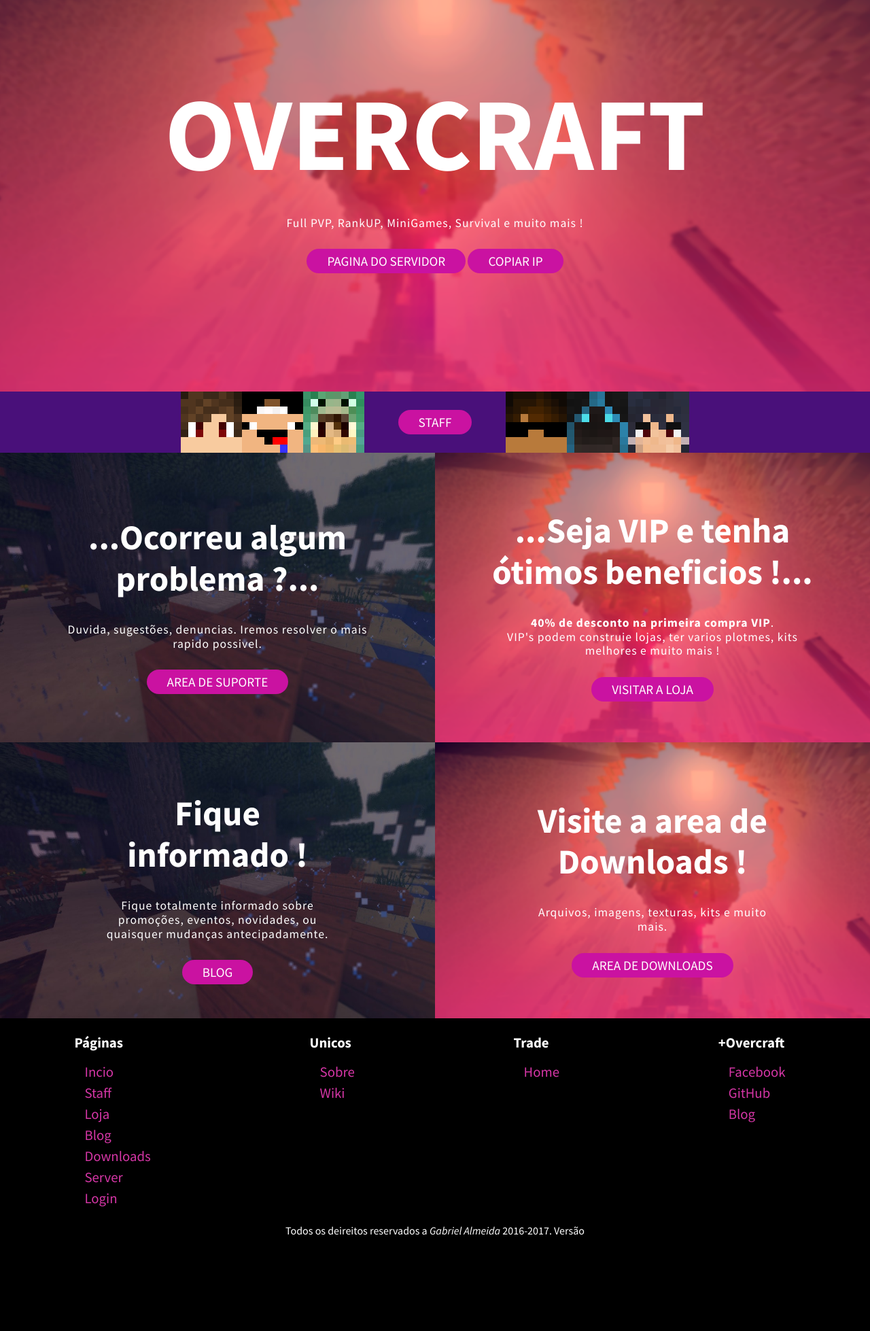
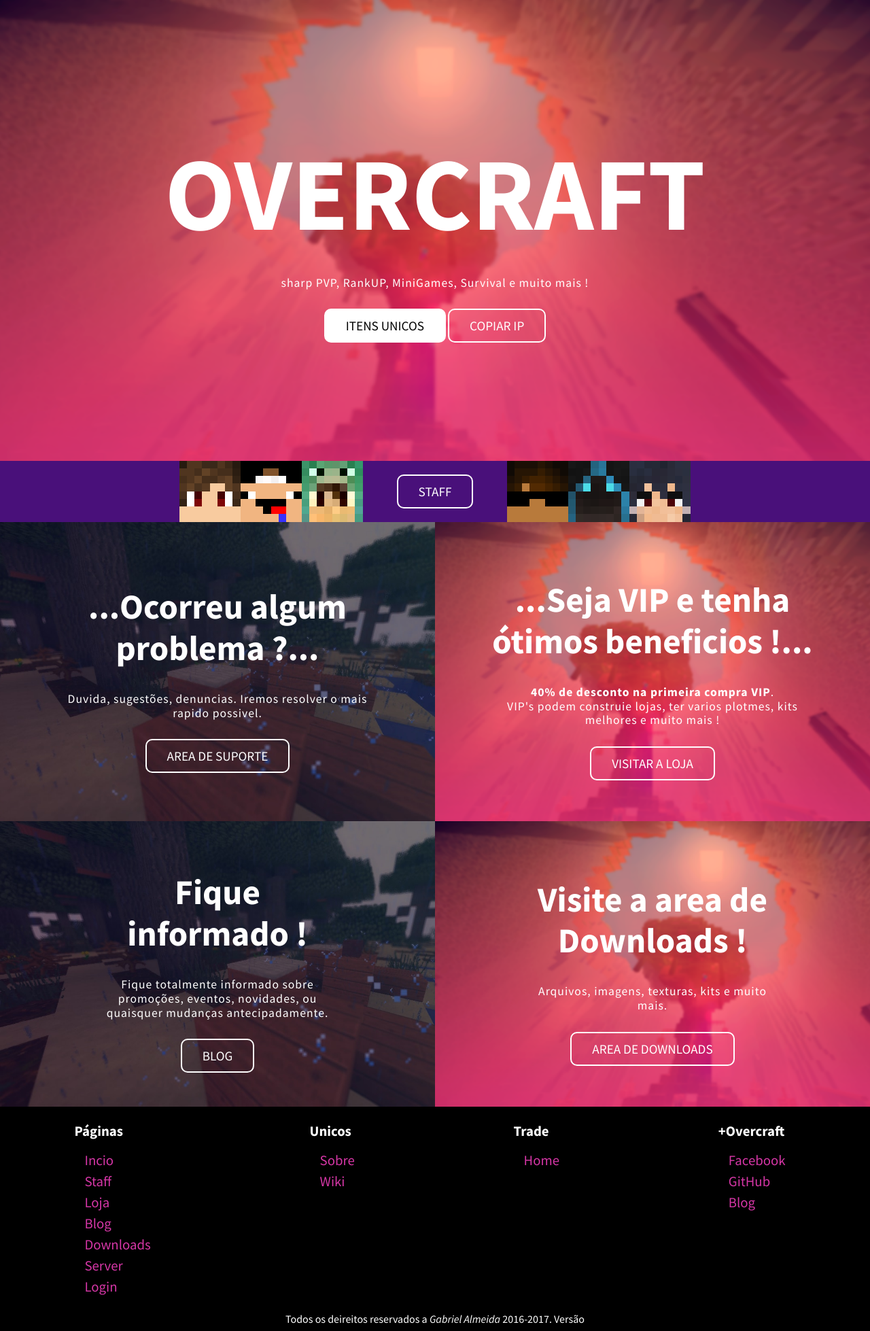
Before and after one commit to overcraftserver/website, a PHP site: page / in a window 1280 px wide. Shown: the part 88-2046 px from the top of the page at 68% size. Before the commit the page ends 1905 px from the top, so only its background shows below. Run offline with PHP 8.4, Linux system fonts and the light colour scheme.

Commit message:
Bug Fixes, PHP Var

```diff
--- a/app/config.php
+++ b/app/config.php
@@ -1,7 +1,12 @@
 <?php
+//Variaveis
+$up = "up";
 
 // Configurações basicas do Site
 
 $titulo_do_site = "Overcraft Server";
+$version = "1.0.0";
+$prodStat = "Alpha";
+$update = $up + "0";
 
  ?>
--- a/css/sections/btn.css
+++ b/css/sections/btn.css
@@ -2,7 +2,7 @@
   background: transparent;
   border: none;
   color: #fff;
-  padding: 10px 30px;
+  padding: 15px 30px;
   cursor: pointer;
   display: inline-block;
   vertical-align: middle;
@@ -11,6 +11,7 @@
   text-transform: uppercase;
   font-size: 1.2rem;
   margin: 10px 0;
+  transition: all .1s ease-in-out;
 }
 
 .btn.dft{
@@ -18,12 +19,24 @@
 }
 
 .btn.full{
-  background: #CA12A1;
-  border-radius: 100px;
+  background: #ffffff;
+  color: #000000;
 }
 
 .btn.full:hover{
-  background: #AD128A;
+  background: #0F0F0F;
+  color: white;
+}
+
+.btn.sharp{
+  border: 2px solid white;
+  box-sizing: border-box;
+  border-radius: 10px;
+}
+
+.btn.sharp:hover{
+  border-color: black;
+  background: black;
 }
 
 .btn.dft:hover{
--- a/css/sections/grid.css
+++ b/css/sections/grid.css
@@ -1,4 +1,5 @@
 .home-sections {
+  padding-top: 88px;
   -webkit-flex: 1;
       -ms-flex: 1;
           flex: 1; }
@@ -56,6 +57,9 @@
 .col-50 {
   width: 50%; }
 @media (max-width: 886px) {
+  .home-sections{
+    padding-top: 68px;
+  }
   .home-sections .flex {
     display: block; }
   .col-1 {
--- a/index.html
+++ b/index.html
@@ -47,9 +47,9 @@
       <div class="flex flex-center">
         <div class="col-1">
           <h1 class="heading">OVERCRAFT</h1>
-          <p class="read">Full PVP, RankUP, MiniGames, Survival e muito mais !</p>
-          <a class="btn full">PAGINA DO SERVIDOR</a>
-          <a class="btn full">COPIAR IP</a>
+          <p class="read">sharp PVP, RankUP, MiniGames, Survival e muito mais !</p>
+          <a class="btn sharp full">ITENS UNICOS</a>
+          <a class="btn sharp">COPIAR IP</a>
         </div>
       </div>
     </section>
@@ -60,7 +60,7 @@
         <img src="resources/media/skin/skin-nebon.png" alt="Nebon" title="NebonPlays">
         <img src="resources/media/skin/skin-teteuh.png" alt="TeTeTuh" title="TeTeUh">
         <img src="resources/media/skin/skin-cooper.png" alt="Cooper" title="Cooper">
-        <a href="#" class="btn full">STAFF</a>
+        <a href="#" class="btn sharp">STAFF</a>
         <img src="resources/media/skin/skin-jonathanmats.png" alt="Jonathan" title="Jonathan">
         <img src="resources/media/skin/skin-muraxx.png" alt="Muraxx" title="Muraxx">
         <img src="resources/media/skin/skin-indra.png" alt="Indra" title="Indra Otsutsuki">
@@ -75,7 +75,7 @@
                   <p class="read">
                     Duvida, sugestões, denuncias. Iremos resolver o mais rapido possivel.
                   </p>
-                  <a href="#" class="btn full">AREA DE SUPORTE</a>
+                  <a href="#" class="btn sharp">AREA DE SUPORTE</a>
               </section>
             </div>
         </div>
@@ -86,7 +86,7 @@
                   <p class="read">
                     <strong>40% de desconto na primeira compra VIP</strong>.<br/>VIP's podem construie lojas, ter varios plotmes, kits melhores e muito mais !
                   </p>
-                  <a href="#" class="btn full">VISITAR A LOJA</a>
+                  <a href="#" class="btn sharp">VISITAR A LOJA</a>
               </section>
             </div>
         </div>
@@ -100,14 +100,14 @@
           <section id="blog">
             <h1 class="big">Fique informado !</h1>
             <p class="read">Fique totalmente informado sobre promoções, eventos, novidades, ou quaisquer mudanças antecipadamente.</p>
-            <a href="#" class="btn full">BLOG</a>
+            <a href="#" class="btn sharp">BLOG</a>
           </section>
         </div>
         <div class="col-50 flex flex-middle flex-center" id="col-downloads">
           <section id="downloads">
             <h1 class="big">Visite a area de Downloads !</h1>
             <p class="read">Arquivos, imagens, texturas, kits e muito mais.</p>
-            <a href="#" class="btn full">AREA DE DOWNLOADS</a>
+            <a href="#" class="btn sharp">AREA DE DOWNLOADS</a>
           </section>
         </div>
       </div>
@@ -153,7 +153,7 @@
       <footer id="mob_footer">
         <div class="flex flex-center">
           <div class="col-2">
-          Todos os deireitos reservados a <cite>Gabriel Almeida</cite> 2016-2017. Versão <?php echo $version; ?>
+          Todos os deireitos reservados a <cite>Gabriel Almeida</cite> 2016-2017. Versão <?php echo $prodStat + $version + $update; ?>
         </div>
         </div>
       </footer>
```
